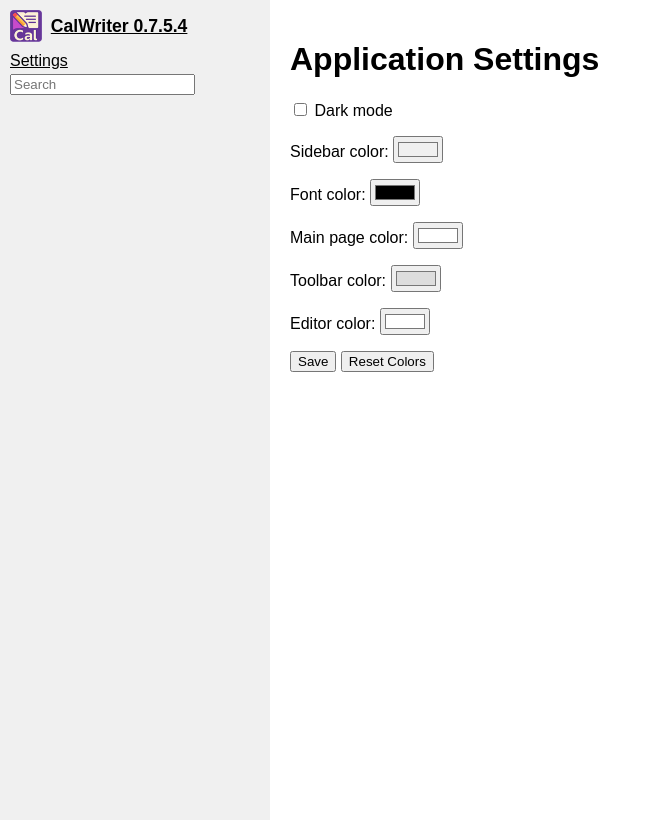
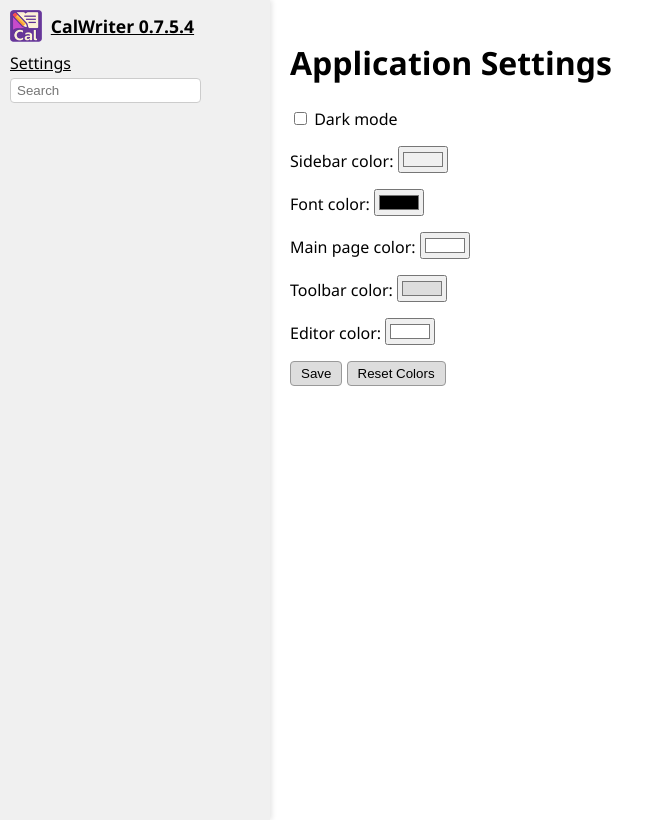
Before and after one commit to calaquin/calwriter, a Flask app: page /settings in a window 1280 px wide. Shown: the whole page, without its empty margins (0-664 px from the left). Run offline with Flask 3, Linux system fonts and the light colour scheme; some libraries are stand-ins or nearby versions.

Commit message:
style: modernize layout and controls

```diff
--- a/static/style.css
+++ b/static/style.css
@@ -8,7 +8,8 @@
 }
 
 body {
-    font-family: Arial, sans-serif;
+    font-family: 'Segoe UI', Tahoma, Geneva, Verdana, sans-serif;
+    line-height: 1.4;
     display: flex;
     height: 100vh;
     margin: 0;
@@ -29,6 +30,7 @@ body.dark {
     padding: 10px;
     overflow-y: auto;
     height: 100vh;
+    box-shadow: 2px 0 5px rgba(0,0,0,0.1);
 }
 #sidebar .sidebar-title {
     font-weight: bold;
@@ -105,6 +107,8 @@ body.chapter-view #chapter_area h1 {
     margin-right: 4px;
     border: 1px solid #ccc;
     border-bottom: none;
+    border-top-left-radius: 4px;
+    border-top-right-radius: 4px;
 }
 .chapter-tab.active {
     background: var(--bg-color);
@@ -186,6 +190,7 @@ body.chapter-view #chapter_area h1 {
     background: var(--toolbar-bg);
     width: 100%;
     box-sizing: border-box;
+    border-radius: 4px;
 }
 #chapter_editor div {
     text-indent: 2em;
@@ -197,6 +202,7 @@ body.chapter-view #chapter_area h1 {
     background: var(--bg-color);
     margin-right: 4px;
     color: var(--text-color);
+    border-radius: 4px;
 }
 
 .icon-btn::before {
@@ -231,14 +237,24 @@ body.chapter-view #chapter_area h1 {
 /* collapsible tree */
 .tree { list-style: none; padding-left: 0; }
 .tree ul { list-style: none; padding-left: 1em; margin: 0; }
-.tree-item { margin: 2px 0; }
+.tree-item {
+    margin: 2px 0;
+    border-radius: 4px;
+}
 .tree > li.book-root { margin-bottom: 6px; }
-.tree .item-line { display: flex; align-items: center; }
+.tree .item-line {
+    display: flex;
+    align-items: center;
+    padding: 2px 4px;
+}
 .tree .toggle { cursor: pointer; width: 1em; display: inline-block; }
 .tree .toggle::before { content: '\25BC'; }
 .tree li.collapsed > .item-line > .toggle::before { content: '\25B6'; }
 .tree li.collapsed > ul { display: none; }
 .tree > li > .item-line > a { font-weight: bold; }
+.tree .item-line:hover {
+    background: var(--sidebar-bg);
+}
 .tree .chapter-item {
     margin-left: 1em;
 }
@@ -274,6 +290,7 @@ body.chapter-view #chapter_area h1 {
     border: 1px solid #ccc;
     padding: 4px 6px;
     margin-bottom: 4px;
+    border-radius: 4px;
 }
 
 .delete-folder-form {
@@ -308,3 +325,37 @@ pre.changelog {
     margin-left: 0.5em;
     font-size: 0.9em;
 }
+
+/* Generic form styling */
+input[type="text"],
+select {
+    padding: 4px 6px;
+    border: 1px solid #ccc;
+    border-radius: 4px;
+}
+
+button {
+    padding: 4px 10px;
+    border: 1px solid #999;
+    border-radius: 4px;
+    cursor: pointer;
+    background: var(--toolbar-bg);
+    color: var(--text-color);
+}
+
+button:hover {
+    background: var(--sidebar-bg);
+}
+
+#main {
+    max-width: 1200px;
+    margin: 0 auto;
+}
+
+a {
+    color: #0645ad;
+}
+
+a:hover {
+    text-decoration: underline;
+}
--- a/templates/layout.html
+++ b/templates/layout.html
@@ -2,6 +2,7 @@
 <html>
 <head>
   <title>{% block title %}{% endblock %}</title>
+  <meta name="viewport" content="width=device-width, initial-scale=1">
   <link rel="icon" href="{{ url_for('asset_file', filename='favicon.ico') }}">
   <link rel="stylesheet" href="{{ url_for('static', filename='style.css') }}">
   <script src="{{ url_for('static', filename='editor.js') }}"></script>
```
